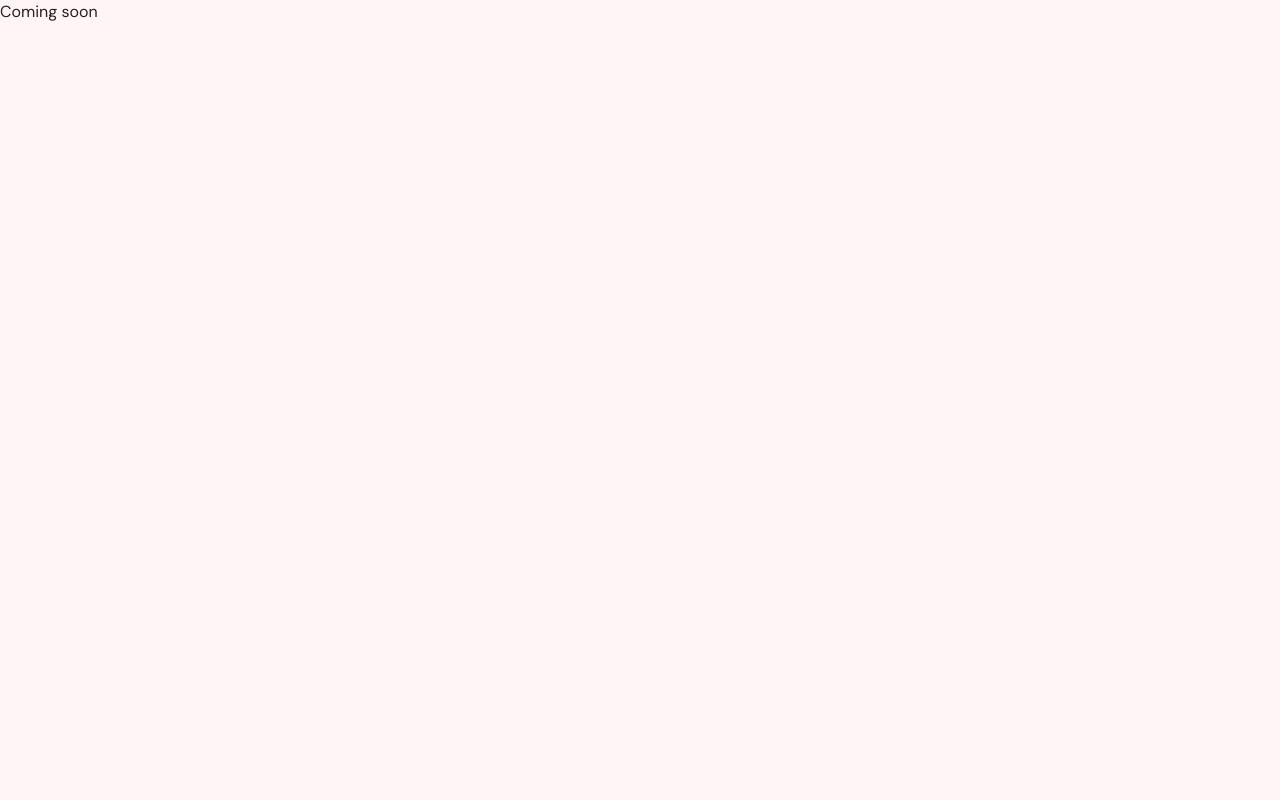
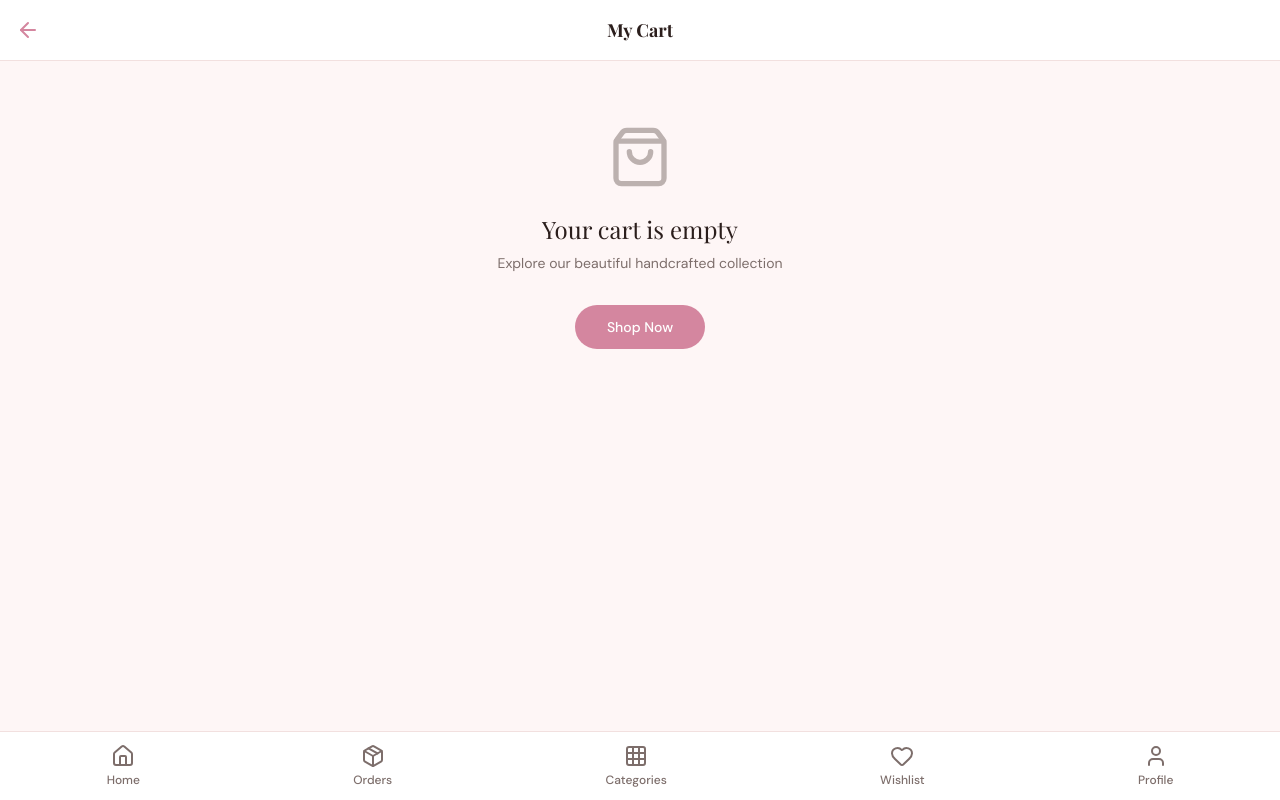
Before and after one commit to Abhishek-017i/Crystal-Flora, a Next.js app: page /cart in a window 1280 px wide. Built offline with nearby package versions, Linux system fonts and the light colour scheme; a web font is replaced by a local one.

Commit message:
added cart page and wired to zustand store

```diff
--- a/app/cart/page.tsx
+++ b/app/cart/page.tsx
@@ -1 +1,95 @@
-export default function Page() { return <div>Coming soon</div> }
+'use client';
+
+import { useState } from 'react';
+import { useRouter } from 'next/navigation';
+import { ArrowLeft, ShoppingCart } from 'lucide-react';
+import { CartItem } from '@/components/cart/cart-item';
+import { OrderSummary } from '@/components/cart/order-summary';
+import { EmptyCart } from '@/components/cart/empty-cart';
+import { BottomNav } from '@/components/cart/bottom-nav';
+import { useCartStore } from '@/lib/store'
+
+interface CartProduct {
+  id: string;
+  name: string;
+  price: number;
+  originalPrice?: number;
+  image: string;
+  quantity: number;
+}
+
+export default function CartPage() {
+  const router = useRouter()
+  const { items, removeItem, updateQuantity, total: cartTotal } = useCartStore()
+
+const handleUpdateQuantity = (id: string, quantity: number) => {
+  if (quantity === 0) {
+    removeItem(id)
+  } else {
+    updateQuantity(id, quantity)
+  }
+}
+
+const handleRemoveItem = (id: string) => {
+  removeItem(id)
+}
+
+const isEmpty = items.length === 0
+
+  return (
+    <div className="min-h-screen bg-background pb-24">
+      {/* Header */}
+      <div className="sticky top-0 z-10 bg-card border-b border-border">
+        <div className="flex items-center justify-between p-4">
+          <button
+            onClick={() => router.back()}
+            className="hover:opacity-70 transition-opacity"
+            style={{ color: '#d4869f' }}
+            aria-label="Go back"
+          >
+            <ArrowLeft className="w-6 h-6" />
+          </button>
+
+          <h1 className="text-lg font-serif font-bold text-foreground">My Cart</h1>
+
+          <div className="w-6" />
+        </div>
+      </div>
+
+      {isEmpty ? (
+        <EmptyCart />
+      ) : (
+        <>
+          {/* Cart Items */}
+          <div className="px-4 py-6">
+            <div className="bg-card rounded-lg border border-border divide-y divide-border">
+              {items.map(item => (
+                <CartItem
+                  key={item.id}
+                  {...item}
+                  onUpdateQuantity={handleUpdateQuantity}
+                  onRemove={handleRemoveItem}
+                />
+              ))}
+            </div>
+          </div>
+
+          {/* Order Summary */}
+          <div className="fixed bottom-24 left-0 right-0 px-4 pb-4 bg-background">
+            <OrderSummary subtotal={cartTotal()} total={cartTotal()} />
+
+            <button
+              className="w-full mt-4 text-primary-foreground py-3 rounded-full font-medium text-sm hover:opacity-90 transition-opacity text-white"
+              style={{ backgroundColor: '#d4869f' }}
+            >
+              Proceed to Checkout
+            </button>
+          </div>
+        </>
+      )}
+
+      {/* Bottom Navigation */}
+      <BottomNav active="cart" />
+    </div>
+  );
+}
--- /dev/null
+++ b/components/cart/bottom-nav.tsx
@@ -0,0 +1,45 @@
+'use client';
+
+import Link from 'next/link';
+import { ShoppingCart, Package, Grid3x3, Heart, User, Home } from 'lucide-react';
+
+interface BottomNavProps {
+  active?: 'home' | 'orders' | 'categories' | 'wishlist' | 'profile' | 'cart';
+}
+
+export function BottomNav({ active = 'home' }: BottomNavProps) {
+  const navItems = [
+    { id: 'home', label: 'Home', icon: Home, href: '/' },
+    { id: 'orders', label: 'Orders', icon: Package, href: '/orders' },
+    { id: 'categories', label: 'Categories', icon: Grid3x3, href: '/categories' },
+    { id: 'wishlist', label: 'Wishlist', icon: Heart, href: '/wishlist' },
+    { id: 'profile', label: 'Profile', icon: User, href: '/profile' },
+  ];
+
+  return (
+    <nav className="fixed bottom-0 left-0 right-0 bg-card border-t border-border">
+      <div className="flex justify-around">
+        {navItems.map((item) => {
+          const Icon = item.icon;
+          const isActive = active === item.id;
+
+          return (
+            <Link
+              key={item.id}
+              href={item.href}
+              className={`flex flex-col items-center justify-center py-3 px-4 min-w-max transition-colors ${
+                isActive
+                  ? 'text-primary'
+                  : 'text-muted-foreground hover:text-foreground'
+              }`}
+              style={isActive ? { color: '#d4869f' } : undefined}
+            >
+              <Icon className="w-6 h-6 mb-1" />
+              <span className="text-xs font-medium">{item.label}</span>
+            </Link>
+          );
+        })}
+      </div>
+    </nav>
+  );
+}
--- /dev/null
+++ b/components/cart/cart-item.tsx
@@ -0,0 +1,102 @@
+'use client';
+
+import Image from 'next/image';
+import { Trash2, Plus, Minus } from 'lucide-react';
+
+interface CartItemProps {
+  id: string;
+  name: string;
+  price: number;
+  originalPrice?: number;
+  image: string;
+  quantity: number;
+  onUpdateQuantity: (id: string, quantity: number) => void;
+  onRemove: (id: string) => void;
+}
+
+export function CartItem({
+  id,
+  name,
+  price,
+  originalPrice,
+  image,
+  quantity,
+  onUpdateQuantity,
+  onRemove,
+}: CartItemProps) {
+  const handleIncrease = () => {
+    onUpdateQuantity(id, quantity + 1);
+  };
+
+  const handleDecrease = () => {
+    if (quantity === 1) {
+      onRemove(id);
+    } else {
+      onUpdateQuantity(id, quantity - 1);
+    }
+  };
+
+  return (
+    <div className="flex gap-4 py-4 border-b border-border last:border-b-0">
+      <div className="relative h-24 w-24 flex-shrink-0">
+        <Image
+          src={image}
+          alt={name}
+          fill
+          className="object-cover rounded-lg"
+        />
+      </div>
+
+      <div className="flex flex-1 flex-col justify-between">
+        <div>
+          <h3 className="text-sm font-medium text-foreground">{name}</h3>
+          <div className="flex items-center gap-2 mt-1">
+            <span className="text-lg font-semibold" style={{ color: '#d4869f' }}>₹{price.toFixed(2)}</span>
+            {originalPrice && (
+              <span className="text-xs line-through text-muted-foreground">
+                ₹{originalPrice.toFixed(2)}
+              </span>
+            )}
+          </div>
+        </div>
+
+        <div className="flex items-center justify-between">
+          <div className="flex items-center gap-2 bg-secondary rounded-full px-3 py-1">
+            <button
+              onClick={handleDecrease}
+              className="hover:opacity-70 transition-opacity"
+              style={{ color: '#d4869f' }}
+              aria-label="Decrease quantity"
+            >
+              {quantity === 1 ? (
+                <Trash2 className="w-4 h-4" />
+              ) : (
+                <Minus className="w-4 h-4" />
+              )}
+            </button>
+            <span className="text-sm font-medium text-foreground min-w-[1.5rem] text-center">
+              {quantity}
+            </span>
+            <button
+              onClick={handleIncrease}
+              className="hover:opacity-70 transition-opacity"
+              style={{ color: '#d4869f' }}
+              aria-label="Increase quantity"
+            >
+              <Plus className="w-4 h-4" />
+            </button>
+          </div>
+
+          <button
+            onClick={() => onRemove(id)}
+            className="hover:opacity-70 transition-opacity"
+            style={{ color: '#d4869f' }}
+            aria-label="Remove item"
+          >
+            <Trash2 className="w-5 h-5" />
+          </button>
+        </div>
+      </div>
+    </div>
+  );
+}
--- /dev/null
+++ b/components/cart/empty-cart.tsx
@@ -0,0 +1,30 @@
+'use client';
+
+import Link from 'next/link';
+import { ShoppingBag } from 'lucide-react';
+
+export function EmptyCart() {
+  return (
+    <div className="flex flex-col items-center justify-center py-16 px-4">
+      <div className="mb-6">
+        <ShoppingBag className="w-16 h-16 text-muted-foreground opacity-50" />
+      </div>
+
+      <h2 className="text-2xl font-serif text-foreground mb-2 text-center">
+        Your cart is empty
+      </h2>
+
+      <p className="text-sm text-muted-foreground mb-8 text-center">
+        Explore our beautiful handcrafted collection
+      </p>
+
+      <Link
+        href="/"
+        className="text-primary-foreground px-8 py-3 rounded-full font-medium text-sm hover:opacity-90 transition-opacity text-white"
+        style={{ backgroundColor: '#d4869f' }}
+      >
+        Shop Now
+      </Link>
+    </div>
+  );
+}
--- /dev/null
+++ b/components/cart/order-summary.tsx
@@ -0,0 +1,43 @@
+'use client';
+
+interface OrderSummaryProps {
+  subtotal: number;
+  shipping?: number;
+  total: number;
+}
+
+export function OrderSummary({ subtotal, shipping = 0, total }: OrderSummaryProps) {
+  return (
+    <div className="bg-card rounded-lg p-4 border border-border">
+      <h3 className="text-sm font-semibold text-foreground mb-4">Order Summary</h3>
+
+      <div className="space-y-2 mb-4">
+        <div className="flex justify-between text-sm">
+          <span className="text-muted-foreground">Subtotal</span>
+          <span className="text-foreground">₹{subtotal.toFixed(2)}</span>
+        </div>
+
+        {shipping > 0 && (
+          <div className="flex justify-between text-sm">
+            <span className="text-muted-foreground">Shipping</span>
+            <span className="text-foreground">₹{shipping.toFixed(2)}</span>
+          </div>
+        )}
+
+        {shipping === 0 && (
+          <div className="flex justify-between text-sm">
+            <span className="text-muted-foreground">Shipping</span>
+            <span className="text-xs" style={{ color: '#d4869f' }}>Calculated at checkout</span>
+          </div>
+        )}
+      </div>
+
+      <div className="border-t border-border pt-4">
+        <div className="flex justify-between">
+          <span className="font-semibold text-foreground">Total</span>
+          <span className="text-lg font-bold" style={{ color: '#d4869f' }}>₹{total.toFixed(2)}</span>
+        </div>
+      </div>
+    </div>
+  );
+}
--- a/next.config.ts
+++ b/next.config.ts
@@ -11,6 +11,10 @@ const nextConfig: NextConfig = {
         protocol: "https",
         hostname: "res.cloudinary.com",
       },
+      {
+        protocol: "https",
+        hostname: "hebbkx1anhila5yf.public.blob.vercel-storage.com",
+      },
     ],
   },
 };
```
